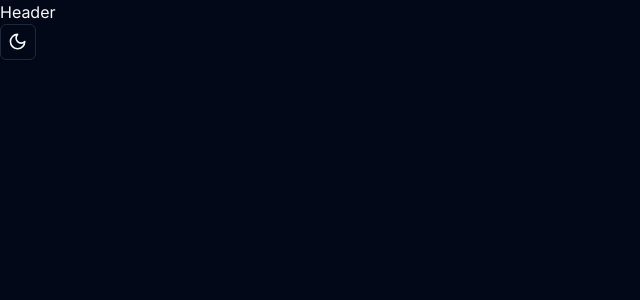
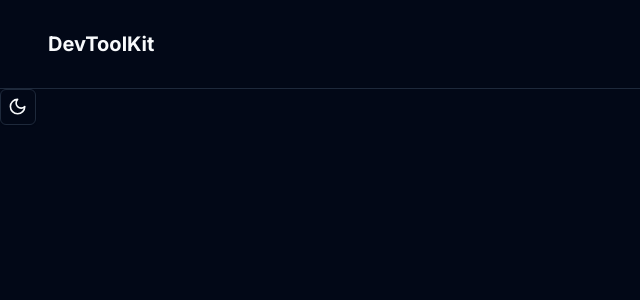
Before and after one commit to tiger-githubb/DevToolBox, a Next.js app: page / in a window 1280 px wide. Shown: the top 300 px of the page, without its empty margins (0-640 px from the left). Built offline with nearby package versions, Linux system fonts and the light colour scheme.

Commit message:
logo part add

```diff
--- a/components/Header.tsx
+++ b/components/Header.tsx
@@ -1,7 +1,19 @@
 import React from 'react'
+import { Container } from './ui/container'
+import Link from 'next/link'
 
 export const Header = () => {
   return (
-    <header>Header</header>
+    <header className='sm:flex sm:justify-between py-3 px-4 border-b'>
+        <Container>
+            <div className="relative px-4 sm:px-6 lg:px-8 flex h-16 items-center justify-between w-full">
+                <div className="flex items-center">
+                    <Link href="/" className='ml-4 lg:ml-0'>
+                        <h1 className="text-xl font-bold">DevToolKit</h1>
+                    </Link>
+                </div>
+            </div>
+        </Container>
+    </header>
   )
 }
```
